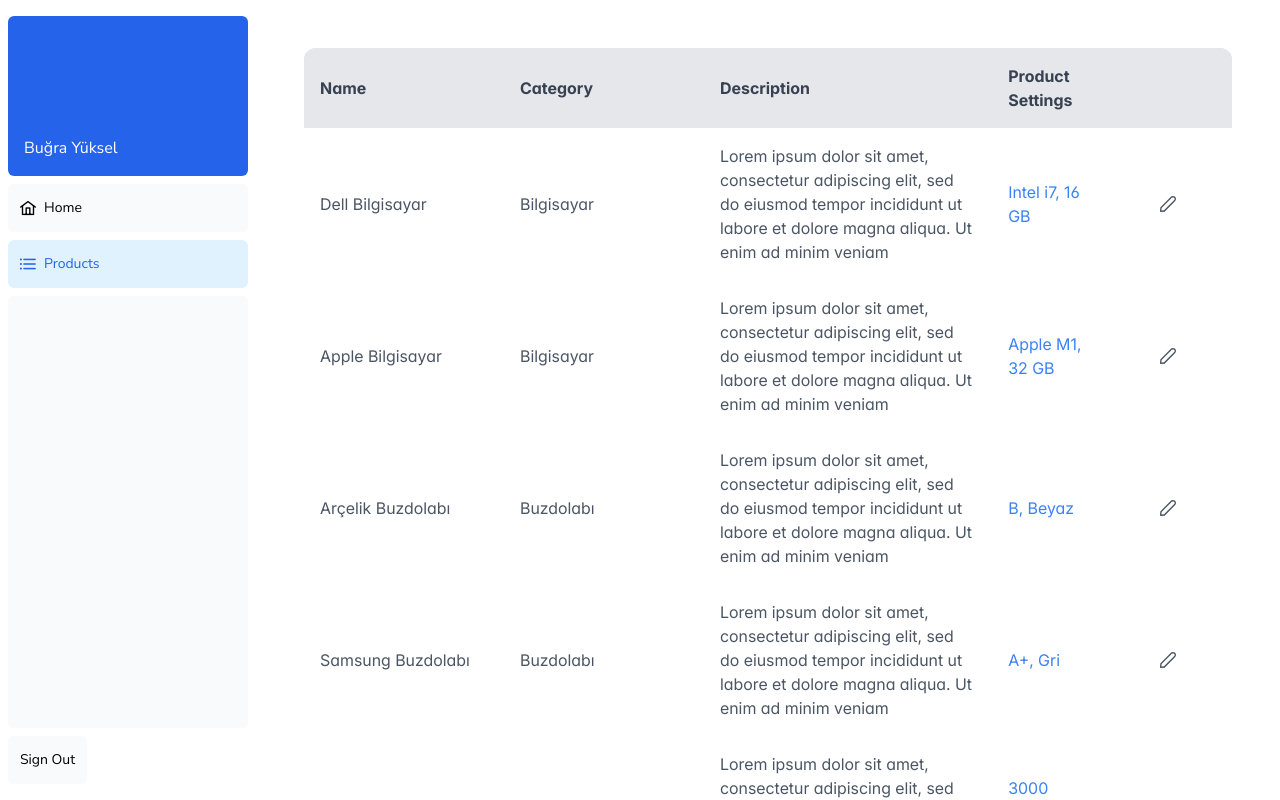
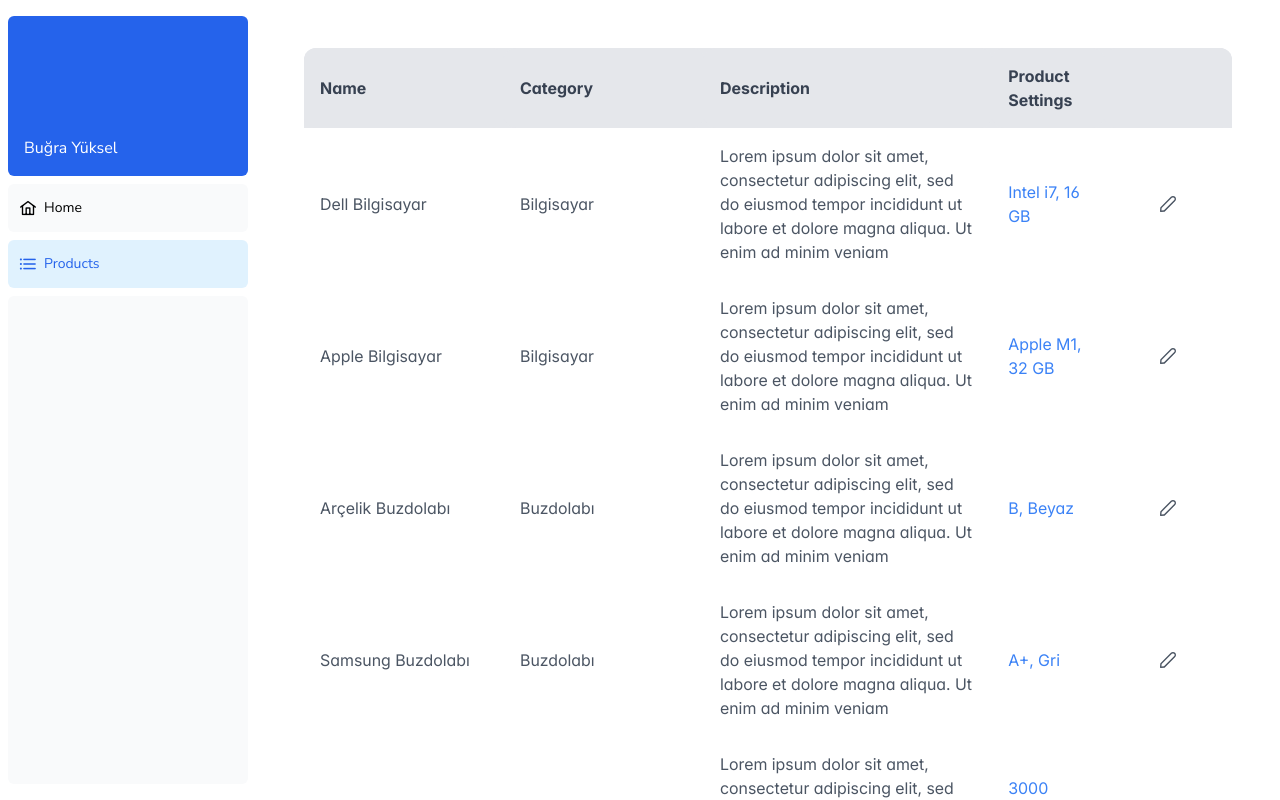
Before and after one commit to bgryks18/primereact-ui, a Next.js app: page /products in a window 1280 px wide. Built offline with nearby package versions, Linux system fonts and the light colour scheme.

Commit message:
code cleaning

```diff
--- a/app/ui/sidenav.tsx
+++ b/app/ui/sidenav.tsx
@@ -1,6 +1,5 @@
 import Link from 'next/link'
 import NavLinks from '@/app/ui/nav-links'
-import Image from 'next/image'
 
 export default function SideNav() {
   return (
@@ -14,11 +13,6 @@
       <div className="flex grow flex-row justify-between space-x-2 md:flex-col md:space-x-0 md:space-y-2">
         <NavLinks />
         <div className="hidden h-auto w-full grow rounded-md bg-gray-50 md:block"></div>
-        <form>
-          <button className="flex h-[48px] grow items-center justify-center gap-2 rounded-md bg-gray-50 p-3 text-sm font-medium hover:bg-sky-100 hover:text-blue-600 md:flex-none md:justify-start md:p-2 md:px-3">
-            <div className="hidden md:block">Sign Out</div>
-          </button>
-        </form>
       </div>
     </div>
   )
```
